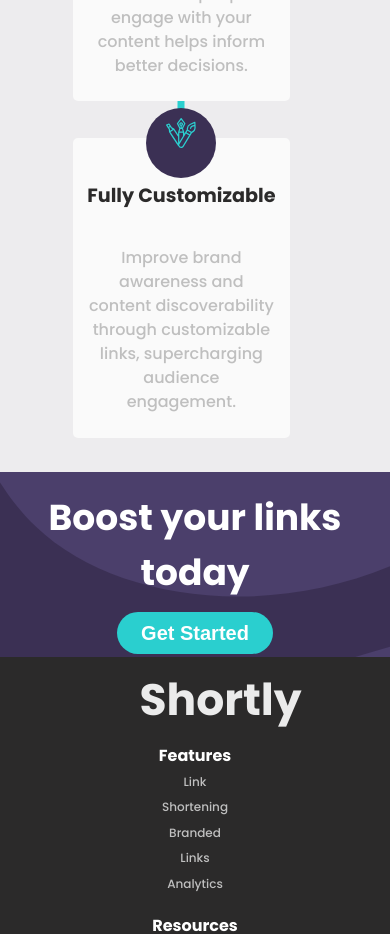
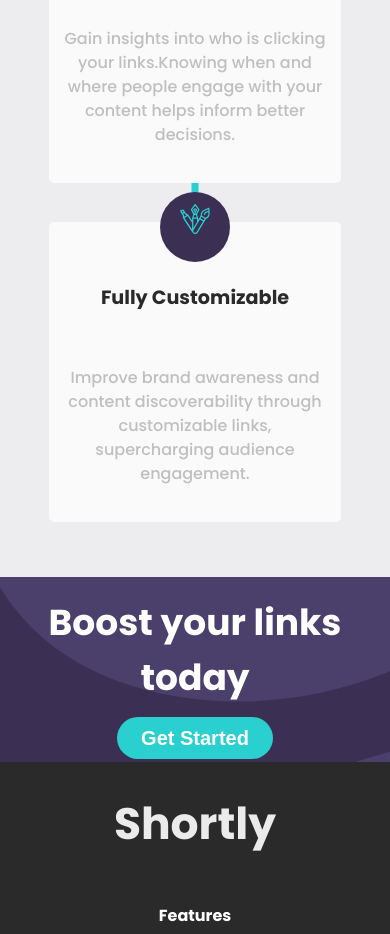
Before and after one commit to rjcrter11/URL-shortening-API-landing-page, a React (Create React App) app in the folder url-shortener/: page / in a window 390 px wide. Shown: the part 1820-2754 px from the top of the page. Built offline with nearby package versions, Linux system fonts and the light colour scheme.

Commit message:
fixes some styling

```diff
--- a/url-shortener/src/components/Cards/Cards.scss
+++ b/url-shortener/src/components/Cards/Cards.scss
@@ -25,6 +25,8 @@
                 color: $Gray;
             }
         }
+
+
     }
 
     .cards-content {
@@ -57,6 +59,8 @@
             flex-direction: column;
             justify-content: flex-start;
             background-color: rgb(250, 250, 250);
+
+
 
             .card-title {
                 font-weight: 700;
@@ -99,16 +103,16 @@
             }
         }
 
+    }
 
-
-    }
     @media(max-width: 870px) {
         .cards-content {
             flex-direction: column;
             align-items: center;
+            padding: 8% 0 5% 0;
 
             .card {
-                width: 60%;
+                width: 75%;
                 align-items: center;
                 justify-content: space-evenly;
                 padding: 3% 4% 0 4%;
@@ -128,7 +132,7 @@
                 .card-icon {
                     height: 70px;
                     width: 70px;
-                    padding-top: 5%;
+
                 }
 
                 &:nth-child(2) {
@@ -145,11 +149,23 @@
                 display: flex;
                 align-self: center;
                 transform: rotate(90deg);
-                width: 600px;
+                width: 700px;
             }
         }
 
     }
 
+    @media(max-width: 500px) {
+        .cards-container {
+            padding: 5% 0;
+
+        }
+        .cards-content {
+                margin-top: 5%;
+                .cards {
+                    width: 100%;
+                }
+            }
+    }
 
 }
--- a/url-shortener/src/components/Footer/Footer.scss
+++ b/url-shortener/src/components/Footer/Footer.scss
@@ -130,4 +130,31 @@
             }
         }
     }
+
+    @media(max-width: 450px) {
+        .footer-container {
+            height: 80vh;
+            justify-content: space-around;
+            padding:L 1% 0;
+
+            .logo-container {
+                width: 100%;
+                text-align: center;
+                h2 {
+                    width: 100%;
+                    text-align: center;
+                }
+            }
+
+            .features-container {
+                padding-top: 0;
+
+            h3 {
+                width: 100%;
+                text-align: center;
+            }
+
+        }
+        }
+    }
 }
```
